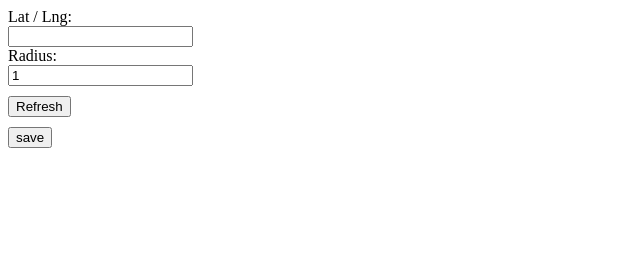
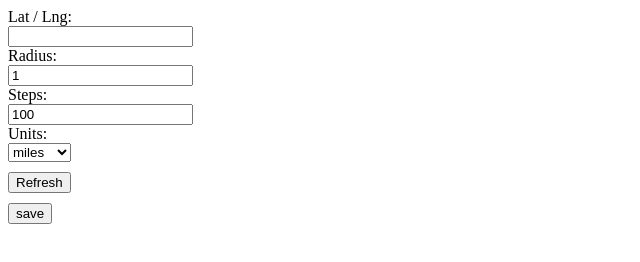
Before and after one commit to mvdovare/typescript_one_mile, a website: page index.html in a window 1280 px wide. Shown: the whole page, without its empty margins (0-640 px from the left). Drawn offline with nearby package versions, Linux system fonts and the light colour scheme.

Commit message:
2 files modified

```diff
--- a/index.html
+++ b/index.html
@@ -18,6 +18,16 @@
     <label for="radiusInput">Radius:</label><br />
     <input type="text" id="radiusInput" name="radiusInput" value="1" /><br />
 
+    <label for="steps">Steps:</label><br />
+    <input type="text" id="steps" name="steps" value="100" /><br />
+
+    <label for="units">Units:</label><br>
+    <select name="units" id="units">
+      <option value="miles">miles</option>
+      <option value="meters">meters</option>
+    </select>
+    <br>
+
     <button type="button" id="refreshButton" style="margin-top: 10px">
       Refresh
     </button>
```
Also changed, not shown: index.ts (+6 -2 lines).
